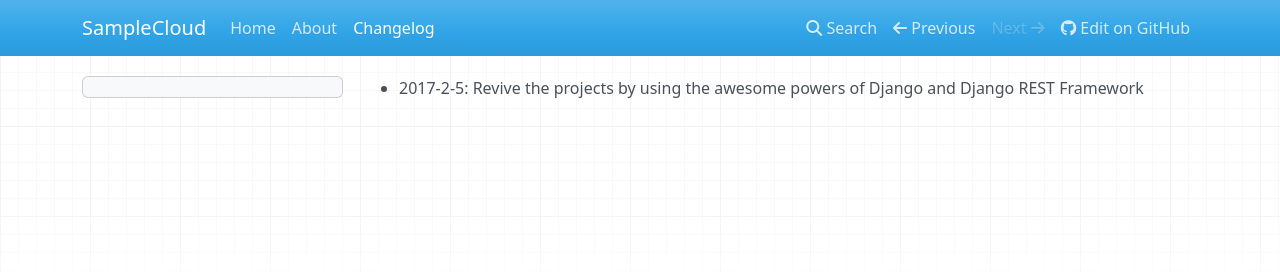
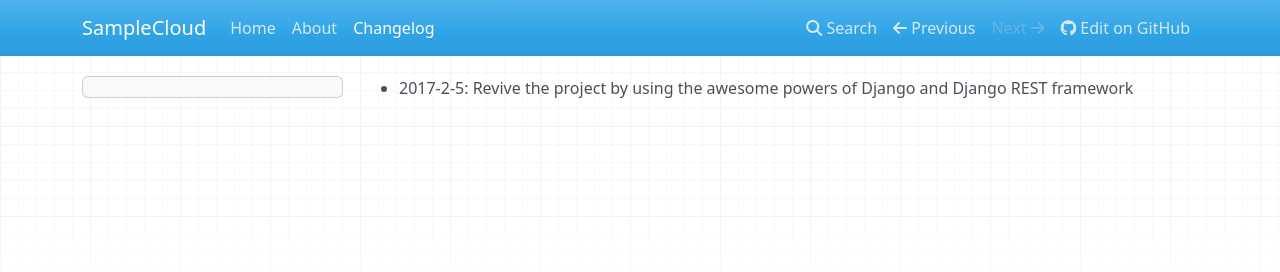
Before and after one commit to ouspg/SampleCloud, an MkDocs documentation site: the page built from docs/changelog.md, in a window 1280 px wide. Shown: the top 272 px of the page. Built offline with MkDocs 1.6.1, drawn with Linux system fonts in a browser that asks for light colours; nearby versions of some CDN libraries; old or Windows-style settings are respelled for this version of MkDocs.

Commit message:
typo fixes

```diff
--- a/docs/changelog.md
+++ b/docs/changelog.md
@@ -1 +1 @@
-- 2017-2-5: Revive the projects by using the awesome powers of Django and Django REST Framework
+- 2017-2-5: Revive the project by using the awesome powers of Django and Django REST framework
```
